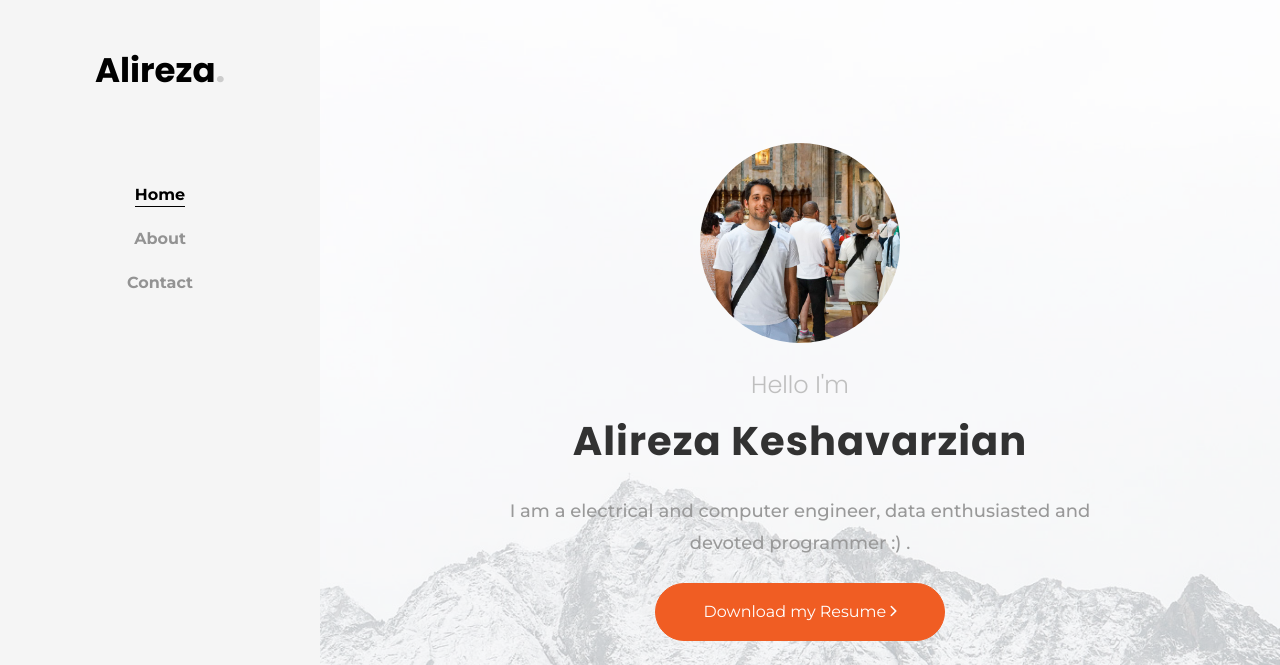
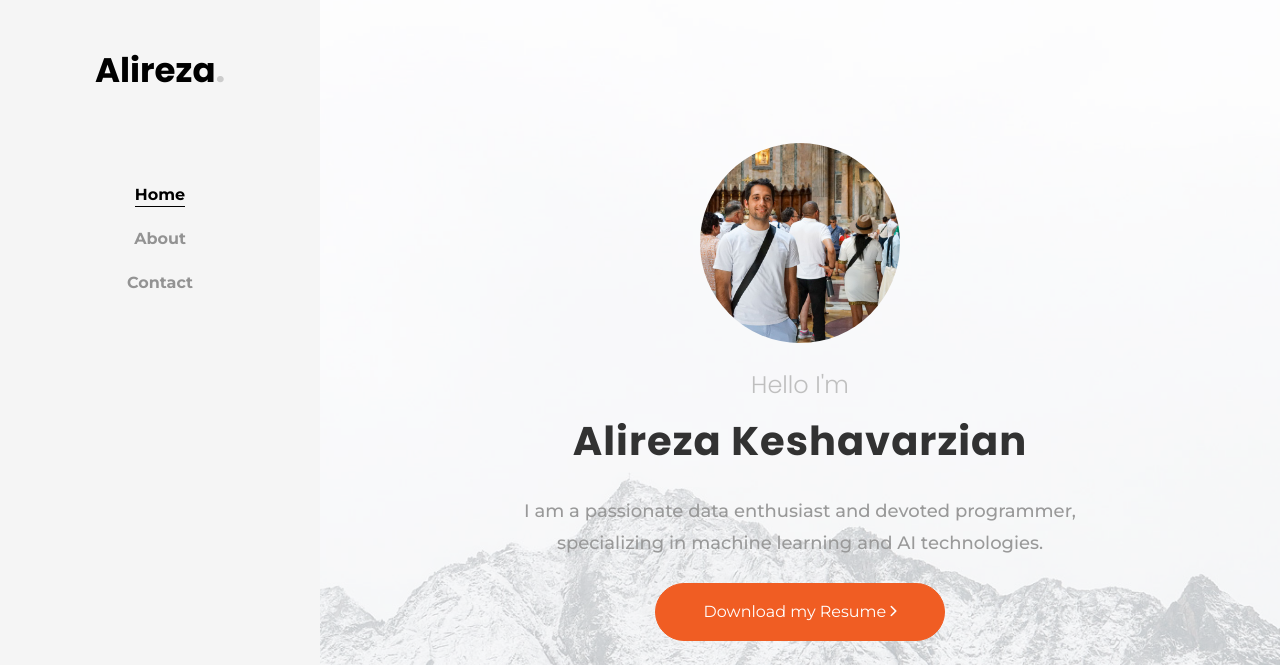
Before and after one commit to Alireza-cman/Alireza-cman.github.io, a plain HTML site: page index.html in a window 1280 px wide. Shown: the top 665 px of the page. Drawn offline with Linux system fonts and the light colour scheme; some packages are replaced by stand-ins of ours; no server answers; files whose address does not match are found by name.

Commit message:
intro changed
changed intro

```diff
--- a/index.html
+++ b/index.html
@@ -64,7 +64,7 @@
 						<div class="desc">
 							<h2 class="subheading">Hello I'm</h2>
 							<h1 class="mb-4">Alireza Keshavarzian</h1>
-							<p class="mb-4">I am a electrical and computer engineer, data enthusiasted and devoted programmer :)    .</p>
+							<p class="mb-4">I am a passionate data enthusiast and devoted programmer, specializing in machine learning and AI technologies.</p>
 							<p><a href="CV/resume.pdf" class="btn btn-primary py-3 px-5">Download my Resume <span class="ion-ios-arrow-forward"></span></a></p>
 						</div>
 					</div>
```
